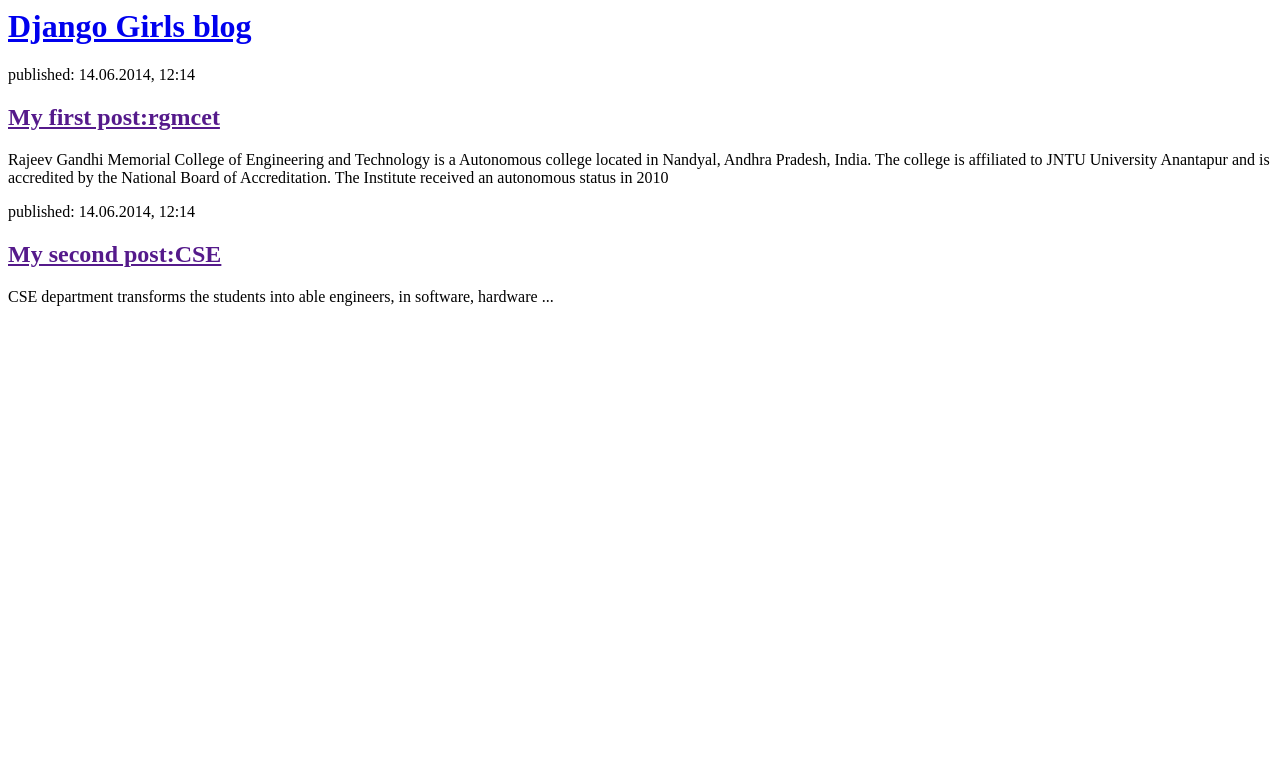
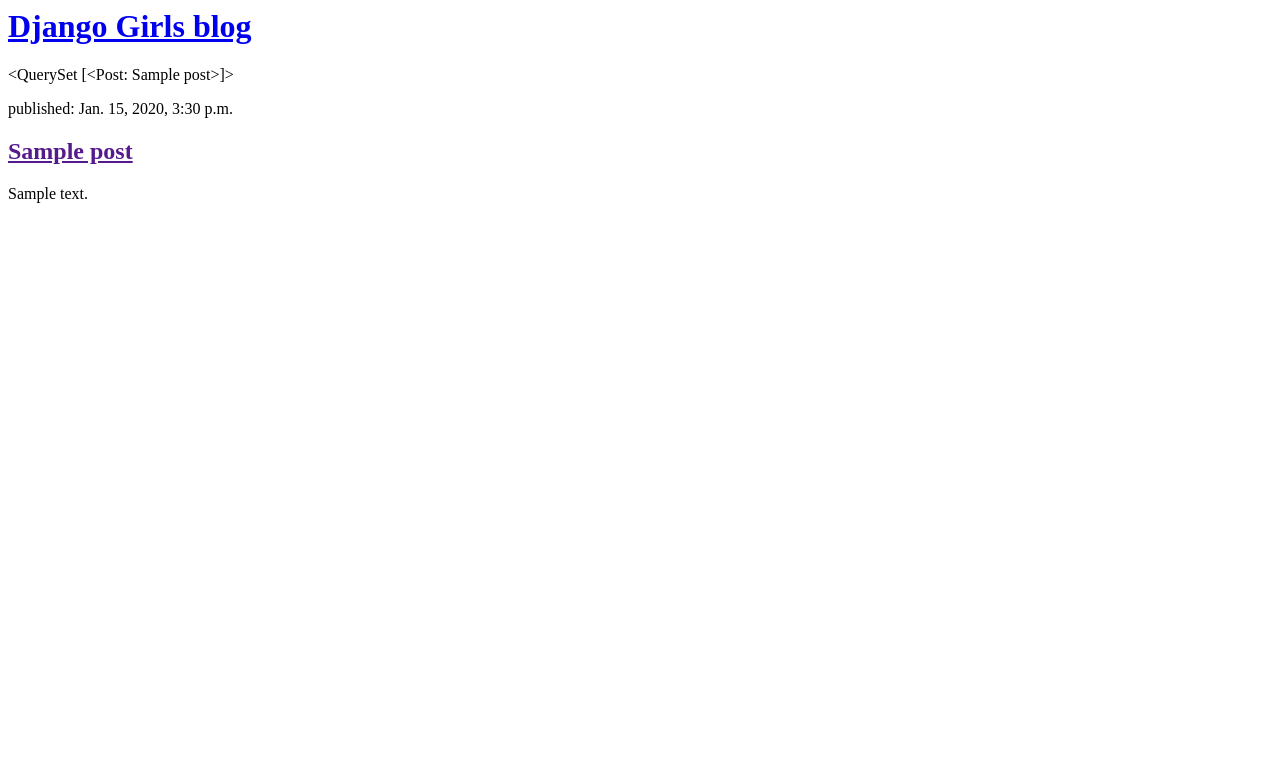
Before and after one commit to nivedithareddy123/my-first-blog, a Django app: template blog/templates/blog/post_list.html in a window 1280 px wide. Shown: the top 783 px of the page. Run offline with Django 3.2, Linux system fonts and the light colour scheme; the template is opened without the code that fills it: values that come from a table or form of the project are taken from there, others are empty; tables that the repository leaves empty hold one stand-in row (values such as "Sample post").

Commit message:
Modified templates to display posts from database.

```diff
--- a/blog/templates/blog/post_list.html
+++ b/blog/templates/blog/post_list.html
@@ -6,17 +6,14 @@
         <div>
             <h1><a href="/">Django Girls blog</a></h1>
         </div>
+        {{ posts }}
+        {% for post in posts %}
+            <div>
+                 <p>published: {{ post.published_date }}</p>
+                 <h2><a href="">{{ post.title }}</a></h2>
+                 <p>{{ post.text|linebreaksbr }}</p>
+            </div>
+        {% endfor %}
 
-        <div>
-            <p>published: 14.06.2014, 12:14</p>
-            <h2><a href="">My first post:rgmcet</a></h2>
-            <p>Rajeev Gandhi Memorial College of Engineering and Technology is a Autonomous college located in Nandyal, Andhra Pradesh, India. The college is affiliated to JNTU University Anantapur and is accredited by the National Board of Accreditation. The Institute received an autonomous status in 2010</p>
-        </div>
-
-        <div>
-            <p>published: 14.06.2014, 12:14</p>
-            <h2><a href="">My second post:CSE</a></h2>
-            <p>CSE department transforms the students into able engineers, in software, hardware ... </p>
-        </div>
     </body>
 </html>
--- a/blog/views.py
+++ b/blog/views.py
@@ -1,3 +1,7 @@
 from django.shortcuts import render
+from django.utils import timezone
+from .models import Post
+
 def post_list(request):
-    return render(request, 'blog/post_list.html', {})
+    posts = Post.objects.filter(published_date__lte=timezone.now()).order_by('published_date')
+    return render(request, 'blog/post_list.html', {'posts': posts})
```
